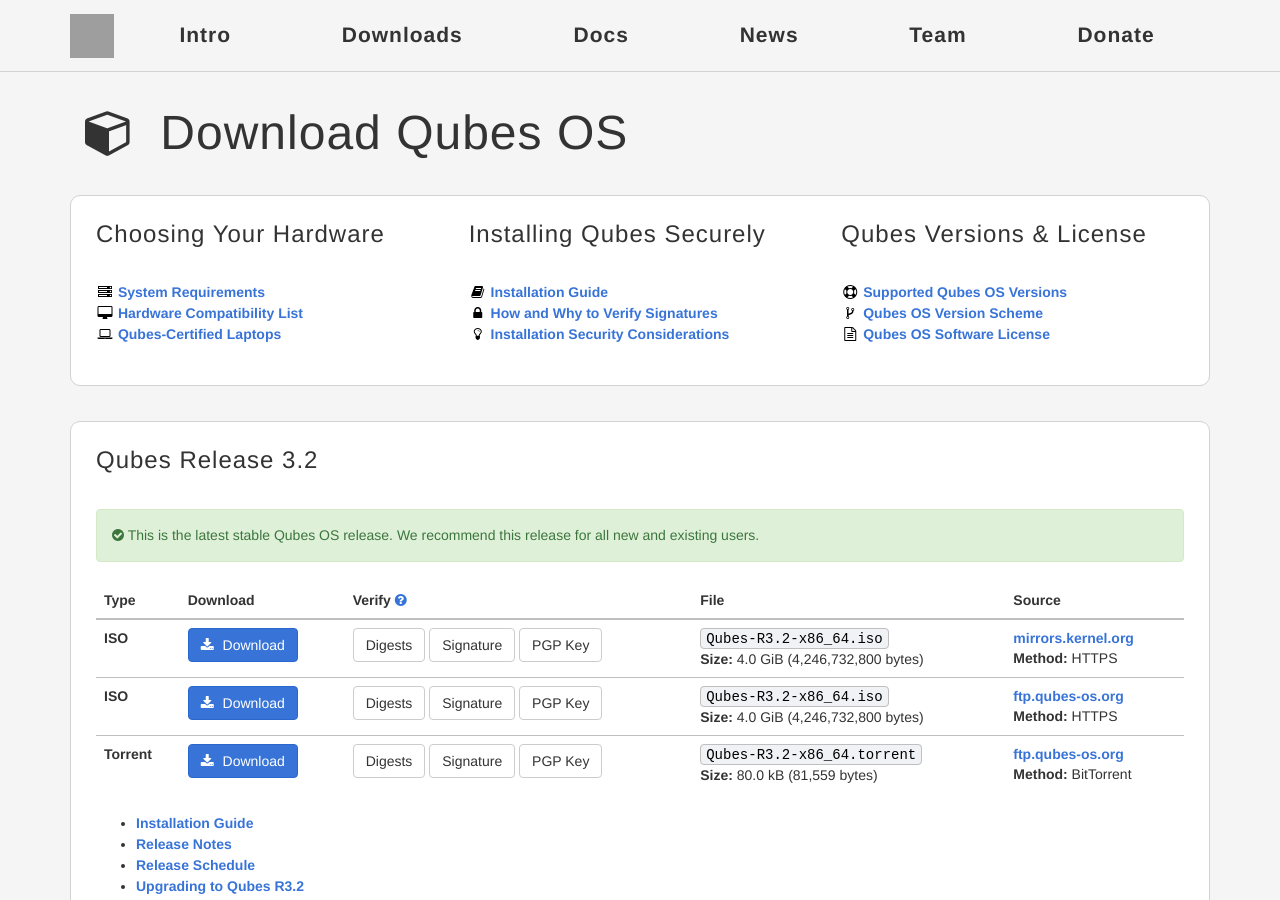
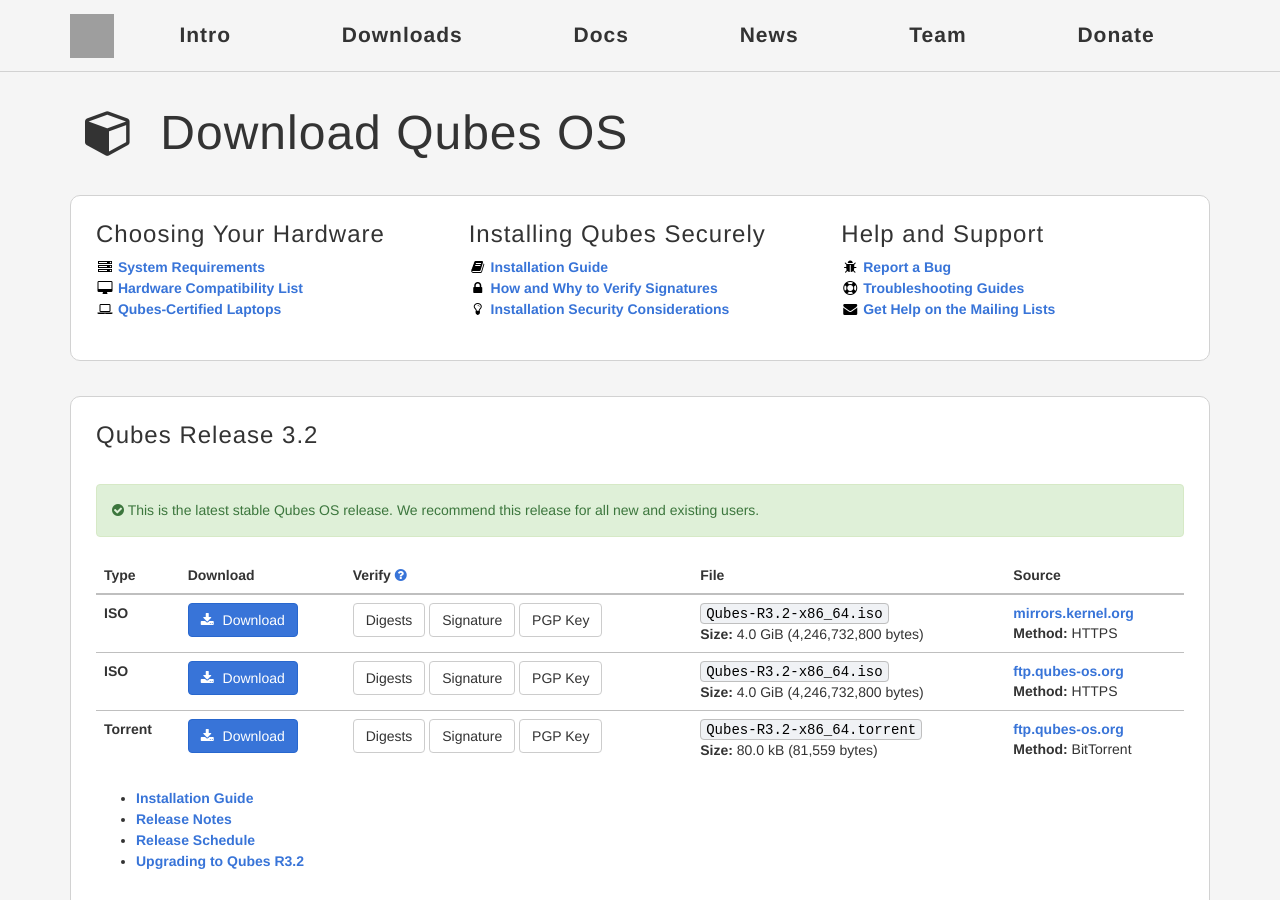
Before and after one commit to QubesOS/qubesos.github.io, a Jekyll site: the page built from pages/downloads.md, in a window 1280 px wide and 900 px high. Built offline with Jekyll 4.4.1, drawn with Linux system fonts in a browser that asks for light colours; some web fonts are replaced; some of the changed text lies outside the part shown; grey boxes are pictures that could not be loaded.

Commit message:
Create "Help and Support" and "About Qubes OS" sections

```diff
--- a/pages/downloads.md
+++ b/pages/downloads.md
@@ -13,7 +13,7 @@ redirect_from:
   <div class="row">
     <div class="col-lg-4 col-md-4">
       <h3>Choosing Your Hardware</h3>
-      <ul class="list-unstyled more-top">
+      <ul class="list-unstyled">
         <li><a href="/doc/system-requirements/"><i class="fa fa-server fa-fw black-icon"></i> System Requirements</a></li>
         <li><a href="/hcl/"><i class="fa fa-desktop fa-fw black-icon"></i> Hardware Compatibility List</a></li>
         <li><a href="/doc/certified-laptops"><i class="fa fa-laptop fa-fw black-icon"></i> Qubes-Certified Laptops</a></li>
@@ -21,18 +21,18 @@ redirect_from:
     </div>
     <div class="col-lg-4 col-md-4">
       <h3>Installing Qubes Securely</h3>
-      <ul class="list-unstyled more-top">
+      <ul class="list-unstyled">
         <li><a href="/doc/installation-guide/"><i class="fa fa-book fa-fw black-icon"></i> Installation Guide</a></li>
         <li><a href="/doc/verifying-signatures/"><i class="fa fa-lock fa-fw black-icon"></i> How and Why to Verify Signatures</a></li>
         <li><a href="/doc/install-security/"><i class="fa fa-lightbulb-o fa-fw black-icon"></i> Installation Security Considerations</a></li>
       </ul>
     </div>
     <div class="col-lg-4 col-md-4">
-      <h3>Qubes Versions & License</h3>
-      <ul class="list-unstyled more-top">
-        <li><a href="/doc/supported-versions/"><i class="fa fa-life-ring fa-fw black-icon"></i> Supported Qubes OS Versions</a></li>
-        <li><a href="/doc/version-scheme/"><i class="fa fa-code-fork fa-fw black-icon"></i> Qubes OS Version Scheme</a></li>
-        <li><a href="/doc/license/"><i class="fa fa-file-text-o fa-fw black-icon"></i> Qubes OS Software License</a></li>
+      <h3>Help and Support</h3>
+      <ul class="list-unstyled">
+        <li><a href="/doc/reporting-bugs/"><i class="fa fa-bug fa-fw black-icon"></i> Report a Bug</a></li>
+        <li><a href="/doc/#troubleshooting"><i class="fa fa-life-ring fa-fw black-icon"></i> Troubleshooting Guides</a></li>
+        <li><a href="/mailing-lists/"><i class="fa fa-envelope fa-fw black-icon"></i> Get Help on the Mailing Lists</a></li>
       </ul>
     </div>
   </div>
@@ -131,3 +131,28 @@ redirect_from:
     </div>
   </div>
 </div>
+<div class="white-box more-top more-bottom page-content">
+  <div class="row">
+    <div class="col-lg-12">
+      <h3>About Qubes OS</h3>
+    </div>
+    <div class="col-lg-4 col-md-4">
+      <ul class="list-unstyled">
+        <li><a href="/doc/supported-versions/"><i class="fa fa-history fa-fw black-icon"></i> Supported Versions</a></li>
+        <li><a href="/doc/version-scheme/"><i class="fa fa-code-fork fa-fw black-icon"></i> Version Scheme</a></li>
+      </ul>
+    </div>
+    <div class="col-lg-4 col-md-4">
+      <ul class="list-unstyled">
+        <li><a href="/doc/version-scheme/"><i class="fa fa-code fa-fw black-icon"></i> Source Code</a></li>
+        <li><a href="/doc/license/"><i class="fa fa-file-text-o fa-fw black-icon"></i> Software License</a></li>
+      </ul>
+    </div>
+    <div class="col-lg-4 col-md-4">
+      <ul class="list-unstyled">
+        <li><a href="/doc/supported-versions/"><i class="fa fa-lock fa-fw black-icon"></i> Security Information</a></li>
+        <li><a href="/doc/license/"><i class="fa fa-cubes fa-fw black-icon"></i> OS Architecture</a></li>
+      </ul>
+    </div>
+  </div>
+</div>
```
